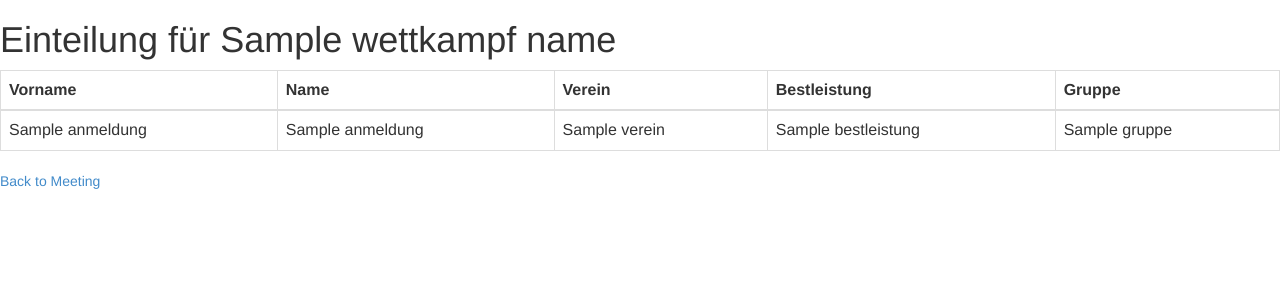
After one commit to ppoile/athletica-adapter, a Django app: template meeting/templates/meeting/einteilung.html in a window 1280 px wide. The commit adds this page. Shown: the top 300 px of the page. Run offline with Django 3.2, Linux system fonts and the light colour scheme; the template is opened without the code that fills it: most values are stand-ins (such as "Sample title", 1, 10 or a date in 2020); some libraries are stand-ins or nearby versions.

Commit message:
meeting: add view einteilung

```diff
--- /dev/null
+++ b/meeting/templates/meeting/einteilung.html
@@ -0,0 +1,31 @@
+{% extends "base.html" %}
+{% block content %}
+
+<h1>Einteilung für {{ wettkampf_name }}</h1>
+
+<table class="table table-bordered">
+  <thead>
+    <tr>
+      <th>Vorname</th>
+      <th>Name</th>
+      <th>Verein</th>
+      <th>Bestleistung</th>
+      <th>Gruppe</th>
+    </tr>
+  </thead>
+  <tbody>
+    {% for item in anmeldungen %}
+      <tr>
+        <td>{{ item.vorname }}</td>
+        <td>{{ item.name }}</td>
+        <td>{{ item.verein }}</td>
+        <td>{{ item.bestleistung }}</td>
+        <td>{{ item.gruppe }}</td>
+      </tr>
+    {% endfor %}
+  </tbody>
+</table>
+
+<a href="{% url 'meeting:detail' meeting_id %}">Back to Meeting</a>
+
+{% endblock %}
--- a/meeting/templates/meeting/wettkaempfe.html
+++ b/meeting/templates/meeting/wettkaempfe.html
@@ -5,6 +5,7 @@
 
 {% for wettkampf_name, wettkampf_liste in wettkaempfe.iteritems %}
   <h2>{{ wettkampf_name }}</h2>
+  <a href="{% url 'meeting:einteilung' meeting_id wettkampf_liste.0.info wettkampf_liste.0.kategorie.name %}">Einteilung</a>
   <a href="{% url 'meeting:rangliste' meeting_id wettkampf_liste.0.info wettkampf_liste.0.kategorie.name %}">Rangliste</a>
   <ul>
     {% for wettkampf in wettkampf_liste %}
--- a/meeting/urls.py
+++ b/meeting/urls.py
@@ -1,6 +1,7 @@
 from django.conf.urls import patterns, url
 
 from meeting import views
+from meeting.einteilung import Einteilung
 from meeting.zeitplan import Zeitplan
 
 urlpatterns = patterns(
@@ -9,6 +10,7 @@ urlpatterns = patterns(
     url(r'^(?P<pk>\d+)/$', views.Detail.as_view(), name='detail'),
     url(r'^(?P<meeting_id>\d+)/anmeldungen/$', views.anmeldungen, name='anmeldungen'),
     url(r'^(?P<meeting_id>\d+)/wettkaempfe/$', views.wettkaempfe, name='wettkaempfe'),
+    url(r'^(?P<meeting_id>\d+)/wettkaempfe/(?P<wettkampf_info>.+?)/(?P<kategorie_name>.+?)/einteilung/$', Einteilung.as_view(), name='einteilung'),
     url(r'^(?P<meeting_id>\d+)/wettkaempfe/(?P<wettkampf_info>.+?)/(?P<kategorie_name>.+?)/rangliste/$', views.rangliste, name='rangliste'),
     url(r'^(?P<meeting_id>\d+)/wettkaempfe/(?P<wettkampf_info>.+?)/(?P<kategorie_name>.+?)/rangliste-odt/$', views.rangliste_odt, name='rangliste-odt'),
     url(r'^(?P<meeting_id>\d+)/zeitplan/$', Zeitplan.as_view(), name='zeitplan'),
```
Also changed, not shown: meeting/einteilung.py (added, +30 -0 lines).
